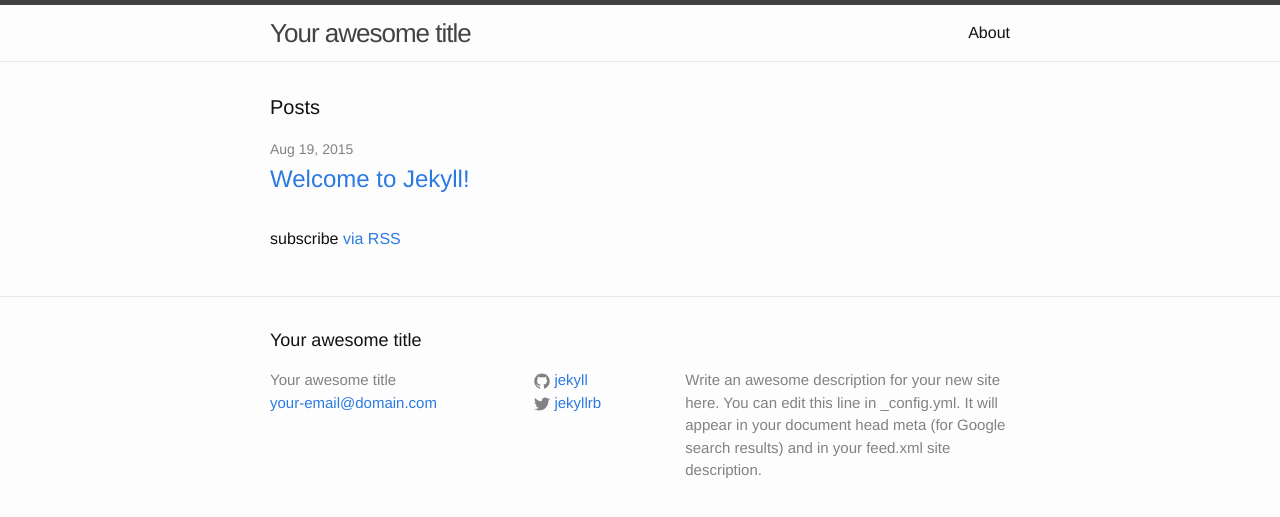
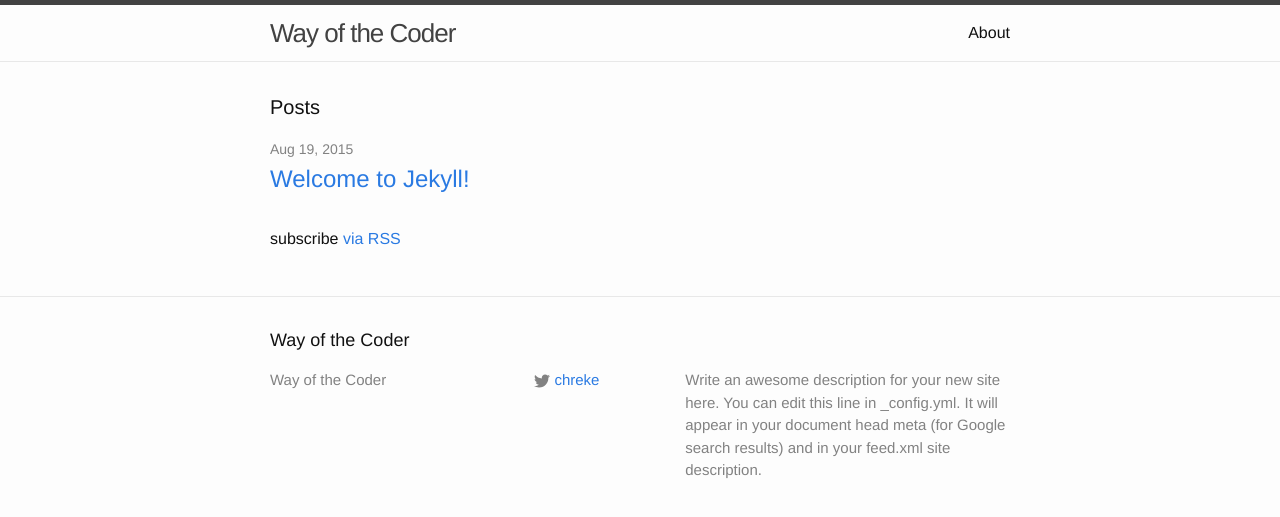
Before and after one commit to chreke/johnytex.github.io, a Jekyll site: the page built from index.html, in a window 1280 px wide. Shown: the top 517 px of the page. Built offline with Jekyll 4.4.1, drawn with Linux system fonts in a browser that asks for light colours.

Commit message:
Update config

```diff
--- a/_config.yml
+++ b/_config.yml
@@ -1,14 +1,14 @@
 # Site settings
-title: Your awesome title
-email: your-email@domain.com
+title: Way of the Coder
+#email: your-email@domain.com
 description: > # this means to ignore newlines until "baseurl:"
   Write an awesome description for your new site here. You can edit this
   line in _config.yml. It will appear in your document head meta (for
   Google search results) and in your feed.xml site description.
 baseurl: "" # the subpath of your site, e.g. /blog/
-url: "http://yourdomain.com" # the base hostname & protocol for your site
-twitter_username: jekyllrb
-github_username:  jekyll
+url: "http://johnytex.github.io" # the base hostname & protocol for your site
+twitter_username: chreke
+#github_username:  johytex
 
 # Build settings
 markdown: kramdown
```
